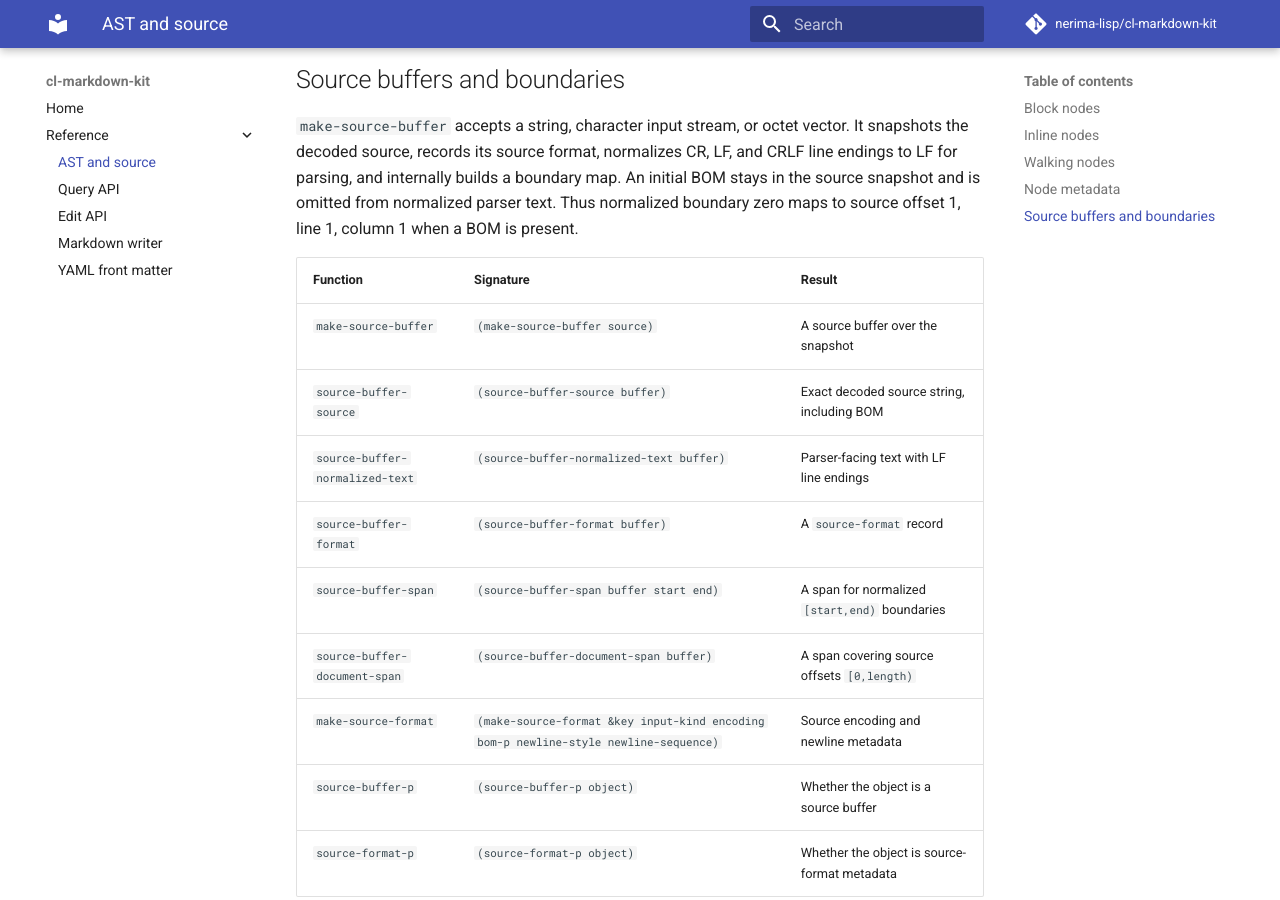
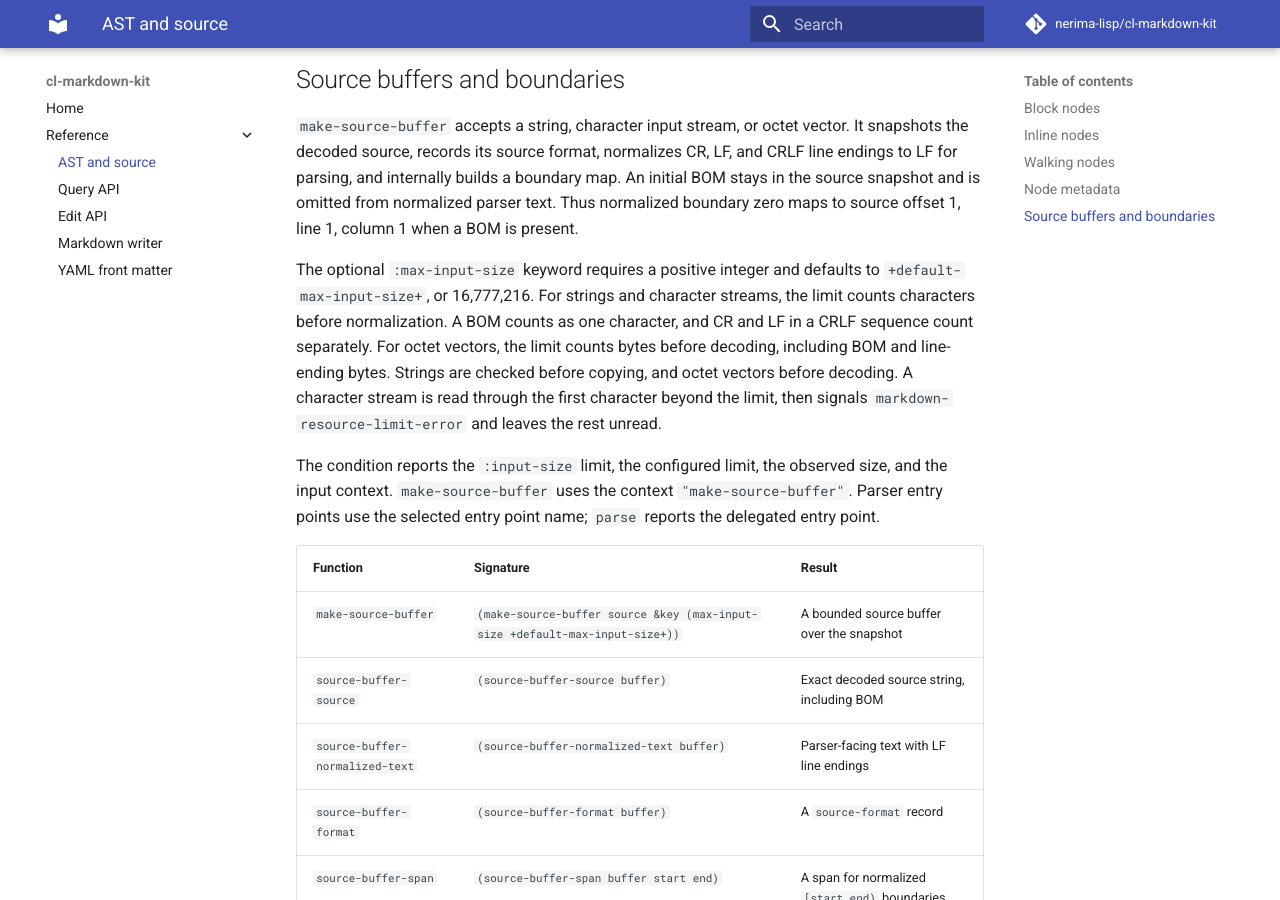
Before and after one commit to nerima-lisp/cl-markdown-kit, an MkDocs documentation site: the page built from docs/src/reference/nodes.md, in a window 1280 px wide and 900 px high, scrolled down 4157 px. Built offline with MkDocs 1.6.1 and Material for MkDocs 9.7.7, drawn with Linux system fonts in a browser that asks for light colours; comment, search, counter and statistics services are not loaded; some of the changed text lies outside the part shown.

Commit message:
fix(parser): enforce source-buffer input limits

```diff
--- a/docs/src/reference/nodes.md
+++ b/docs/src/reference/nodes.md
@@ -127,9 +127,23 @@ An initial BOM stays in the source snapshot and is omitted from normalized parse
 Thus normalized boundary zero maps to source offset 1, line 1, column 1 when a
 BOM is present.
 
+The optional `:max-input-size` keyword requires a positive integer and defaults
+to `+default-max-input-size+`, or 16,777,216. For strings and character streams,
+the limit counts characters before normalization. A BOM counts as one character,
+and CR and LF in a CRLF sequence count separately. For octet vectors, the limit
+counts bytes before decoding, including BOM and line-ending bytes. Strings are
+checked before copying, and octet vectors before decoding. A character stream
+is read through the first character beyond the limit, then signals
+`markdown-resource-limit-error` and leaves the rest unread.
+
+The condition reports the `:input-size` limit, the configured limit, the
+observed size, and the input context. `make-source-buffer` uses the context
+`"make-source-buffer"`. Parser entry points use the selected entry point name;
+`parse` reports the delegated entry point.
+
 | Function | Signature | Result |
 |---|---|---|
-| `make-source-buffer` | `(make-source-buffer source)` | A source buffer over the snapshot |
+| `make-source-buffer` | `(make-source-buffer source &key (max-input-size +default-max-input-size+))` | A bounded source buffer over the snapshot |
 | `source-buffer-source` | `(source-buffer-source buffer)` | Exact decoded source string, including BOM |
 | `source-buffer-normalized-text` | `(source-buffer-normalized-text buffer)` | Parser-facing text with LF line endings |
 | `source-buffer-format` | `(source-buffer-format buffer)` | A `source-format` record |
@@ -206,17 +220,9 @@ exposes these settings through `document-front-matter-p`, `document-gfm-p`,
 integers. Source-preserving edit operations reuse the front-matter and GFM
 settings when reparsing edited source.
 
-`max-input-size` defaults to `+default-max-input-size+`, which is 16,777,216.
-For strings and character streams, the limit counts characters. For octet
-vectors, it counts octets and is checked before decoding. A stream parser reads
-through the first character beyond the limit, then signals
-`markdown-resource-limit-error`; the rest of the stream remains unread. The
-condition reports `:input-size`, the configured limit, and the observed size.
-Read those values with `markdown-resource-limit-error-limit-name`,
+Read the condition fields with `markdown-resource-limit-error-limit-name`,
 `markdown-resource-limit-error-limit`, `markdown-resource-limit-error-actual`,
-and `markdown-resource-limit-error-context`. The context reader returns the
-selected entry point name as a string. Errors raised through `parse` use the
-delegated entry point value: `parse-string`, `parse-stream`, or `parse-octets`.
+and `markdown-resource-limit-error-context`.
 
 All limits must be positive integers. `max-nesting-depth` defaults to 256 open
 block-container levels. `max-inline-delimiter-depth` defaults to a combined
```
Also changed, not shown: 4 other files.
